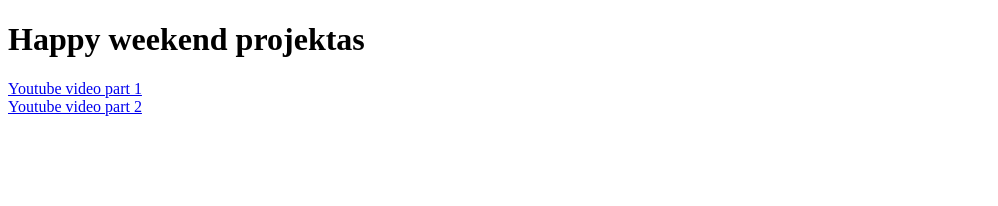
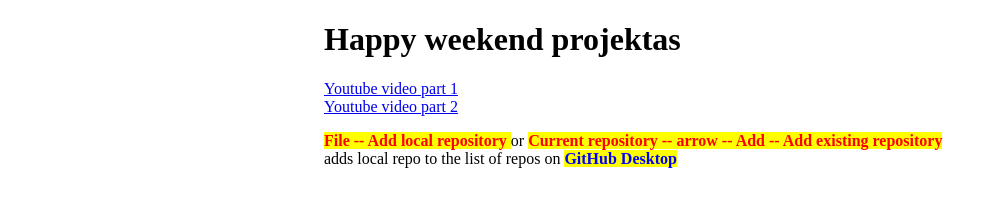
Before and after one commit to JurgitaE/lesson-notes, a website: page html-files/2022-11-21.html in a window 1280 px wide. Shown: the whole page, without its empty margins (0-998 px from the left). Drawn offline with Linux system fonts and the light colour scheme.

Commit message:
udpate 2022-11-21

```diff
--- a/html-files/2022-11-21.html
+++ b/html-files/2022-11-21.html
@@ -4,9 +4,11 @@
     <meta charset="UTF-8" />
     <meta http-equiv="X-UA-Compatible" content="IE=edge" />
     <meta name="viewport" content="width=device-width, initial-scale=1.0" />
+    <link rel="stylesheet" href="./style.css" />
     <title>2022-11-21 Happy weekend</title>
   </head>
   <body>
+    <main>
       <h1>Happy weekend projektas</h1>
       <a href="https://www.youtube.com/watch?v=q3l-gsidBRw" target="_blank"
         >Youtube video part 1</a
@@ -15,5 +17,14 @@
       <a href="https://www.youtube.com/watch?v=xytl7QNo8fc" target="_blank"
         >Youtube video part 2</a
       >
+      <p>
+        <span class="code">File -- Add local repository </span> or
+        <span class="code"
+          >Current repository -- arrow -- Add -- Add existing repository</span
+        >
+        adds local repo to the list of repos on
+        <span class="tech">GitHub Desktop</span>
+      </p>
+    </main>
   </body>
 </html>
--- /dev/null
+++ b/html-files/style.css
@@ -0,0 +1,15 @@
+main {
+  width: 50%;
+  margin: 0 auto;
+}
+.code {
+  color: red;
+  background-color: yellow;
+  font-weight: bold;
+}
+
+.tech {
+  color: blue;
+  background-color: yellow;
+  font-weight: bold;
+}
```
Also changed, not shown: html-files/2022-11-14.html (added, +10 -0 lines). Lines whose indentation alone changed are shown as unchanged.
